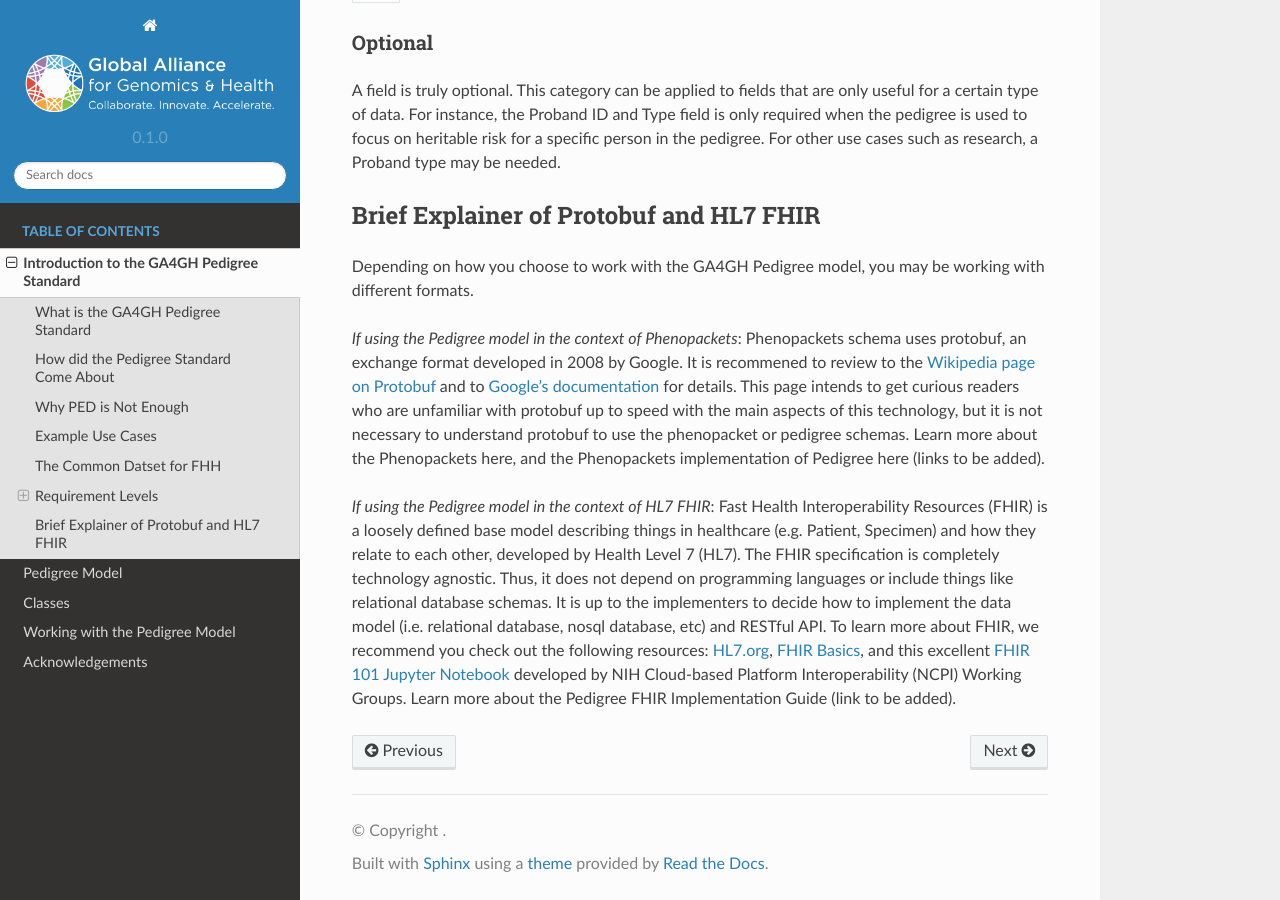
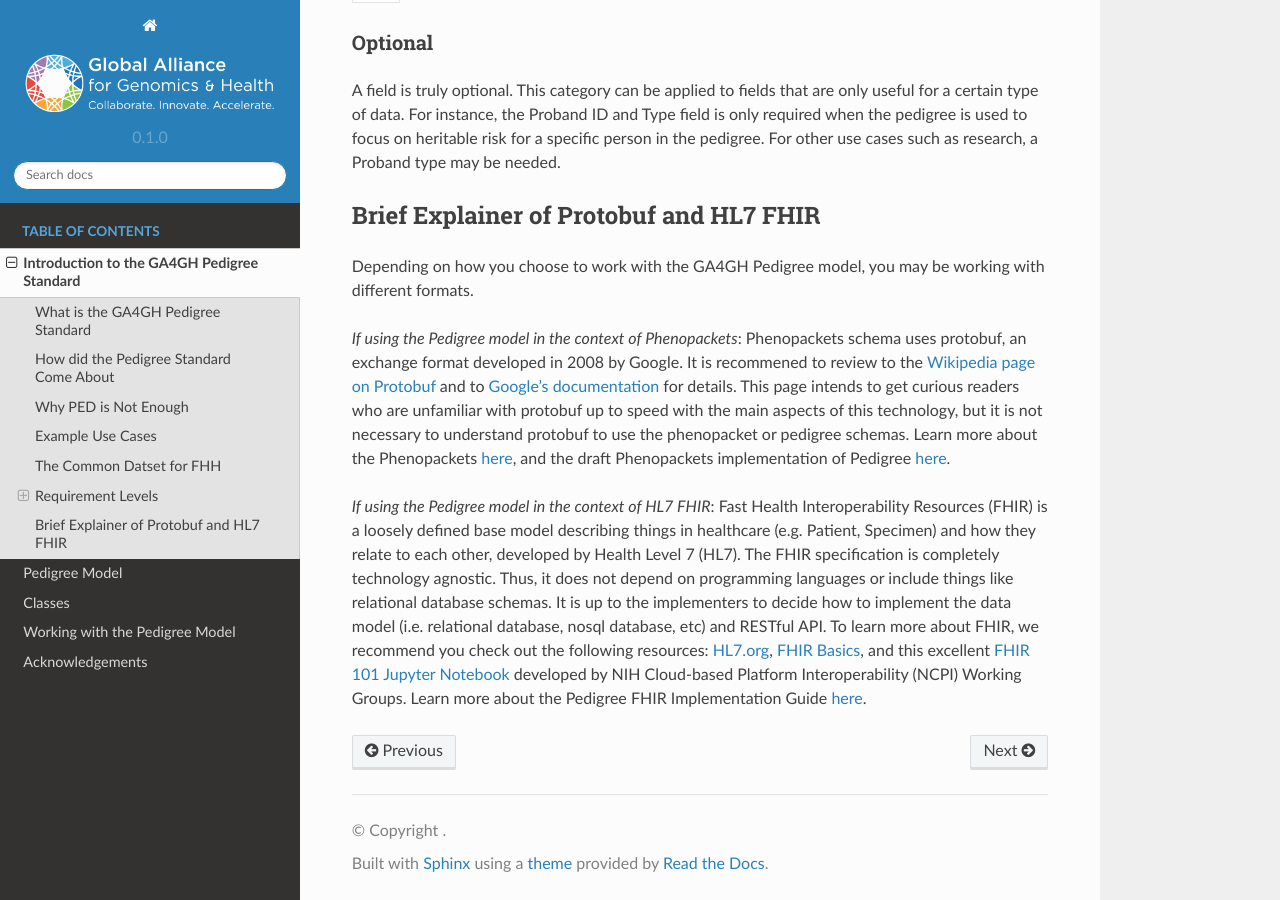
Before and after one commit to ga4gh/pedigree, a Sphinx documentation site: the page built from docs/source/introduction.rst, in a window 1280 px wide and 900 px high, scrolled down 2808 px. Built offline with Sphinx 7.4.7 and the Read the Docs theme 2.0.0, drawn with Linux system fonts in a browser that asks for light colours.

Commit message:
Adding missing links to introduction.rst
Links added for the brief explainer of protobuf and FHIR

```diff
--- a/docs/source/introduction.rst
+++ b/docs/source/introduction.rst
@@ -74,6 +74,6 @@
 ======
 Depending on how you choose to work with the GA4GH Pedigree model, you may be working with different formats.
 
-*If using the Pedigree model in the context of Phenopackets*: Phenopackets schema uses protobuf, an exchange format developed in 2008 by Google. It is recommened to review to the `Wikipedia page on Protobuf <https://en.wikipedia.org/wiki/Protocol_Buffers>`_ and to `Google’s documentation <https://developers.google.com/protocol-buffers/>`_ for details. This page intends to get curious readers who are unfamiliar with protobuf up to speed with the main aspects of this technology, but it is not necessary to understand protobuf to use the phenopacket or pedigree schemas. Learn more about the Phenopackets here, and the Phenopackets implementation of Pedigree here (links to be added).
+*If using the Pedigree model in the context of Phenopackets*: Phenopackets schema uses protobuf, an exchange format developed in 2008 by Google. It is recommened to review to the `Wikipedia page on Protobuf <https://en.wikipedia.org/wiki/Protocol_Buffers>`_ and to `Google’s documentation <https://developers.google.com/protocol-buffers/>`_ for details. This page intends to get curious readers who are unfamiliar with protobuf up to speed with the main aspects of this technology, but it is not necessary to understand protobuf to use the phenopacket or pedigree schemas. Learn more about the Phenopackets `here <https://phenopacket-schema.readthedocs.io/en/latest/index.html>`_, and the draft Phenopackets implementation of Pedigree `here <https://github.com/phenopackets/phenopacket-schema/blob/pedigree/src/main/proto/ga4gh/pedigree/v1/pedigree.proto>`_.
 
-*If using the Pedigree model in the context of HL7 FHIR*: Fast Health Interoperability Resources (FHIR) is a loosely defined base model describing things in healthcare (e.g. Patient, Specimen) and how they relate to each other, developed by Health Level 7 (HL7). The FHIR specification is completely technology agnostic. Thus, it does not depend on programming languages or include things like relational database schemas. It is up to the implementers to decide how to implement the data model (i.e. relational database, nosql database, etc) and RESTful API. To learn more about FHIR, we recommend you check out the following resources: `HL7.org <http://hl7.org/fhir/index.html>`_, `FHIR Basics <https://smilecdr.com/docs/tutorial_and_tour/fhir_basics.html#fhir-basics>`_, and this excellent `FHIR 101 Jupyter Notebook <https://github.com/NIH-NCPI/fhir-101>`_ developed by NIH Cloud-based Platform Interoperability (NCPI) Working Groups. Learn more about the Pedigree FHIR Implementation Guide (link to be added).
+*If using the Pedigree model in the context of HL7 FHIR*: Fast Health Interoperability Resources (FHIR) is a loosely defined base model describing things in healthcare (e.g. Patient, Specimen) and how they relate to each other, developed by Health Level 7 (HL7). The FHIR specification is completely technology agnostic. Thus, it does not depend on programming languages or include things like relational database schemas. It is up to the implementers to decide how to implement the data model (i.e. relational database, nosql database, etc) and RESTful API. To learn more about FHIR, we recommend you check out the following resources: `HL7.org <http://hl7.org/fhir/index.html>`_, `FHIR Basics <https://smilecdr.com/docs/tutorial_and_tour/fhir_basics.html#fhir-basics>`_, and this excellent `FHIR 101 Jupyter Notebook <https://github.com/NIH-NCPI/fhir-101>`_ developed by NIH Cloud-based Platform Interoperability (NCPI) Working Groups. Learn more about the Pedigree FHIR Implementation Guide `here <http://purl.org/ga4gh/pedigree-fhir-ig/index.html>`_.
```
